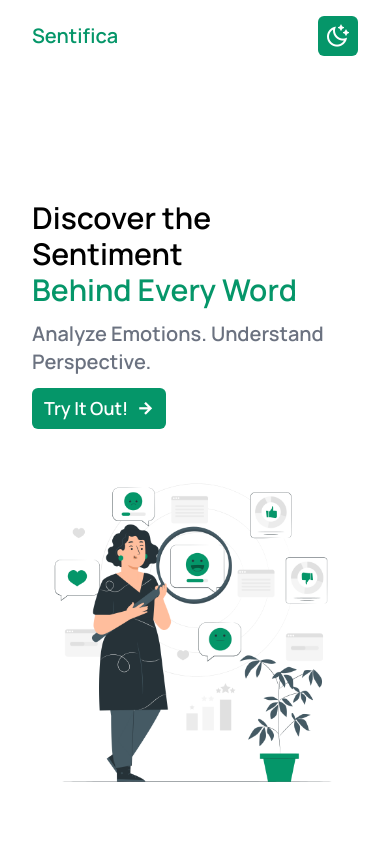
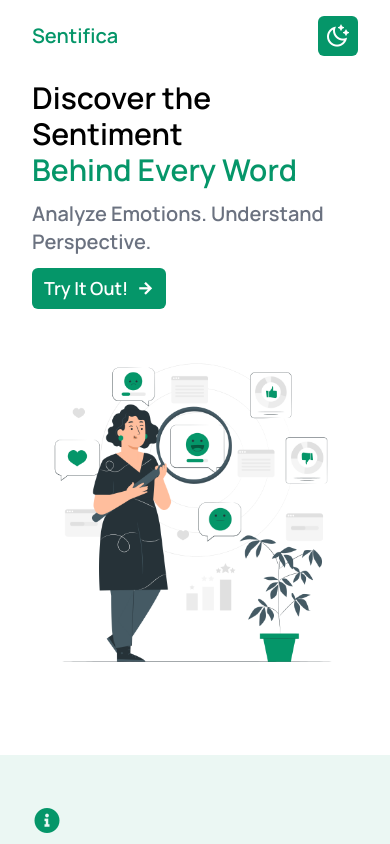
Before and after one commit to jesslyn-caroline/sentifica, a React (Vite) app: page / in a window 390 px wide. Shown: the top 844 px of the page. Built offline with nearby package versions, Linux system fonts and the light colour scheme; a web font is replaced by a local one.

Commit message:
fix top margin for responsive

```diff
--- a/src/screens/Home.jsx
+++ b/src/screens/Home.jsx
@@ -4,7 +4,7 @@ function Home() {
 
             {/* Hero Section */}
             <div className={`w-full md:max-h-[1024px] h-fit lg:h-screen px-8 md:px-12 lg:px-24 xl:px-32 py-20 flex flex-col md:flex-row space-y-10`}>
-                <div className={`w-full md:w-1/2 flex flex-col justify-center mt-30 space-y-3`}>
+                <div className={`w-full md:w-1/2 flex flex-col justify-center md:mt-30 space-y-3`}>
                     <h1 className={`text-text text-3xl 2xl:text-4xl font-semibold`}>
                         <span>Discover the Sentiment</span>
                         <br/>
```
